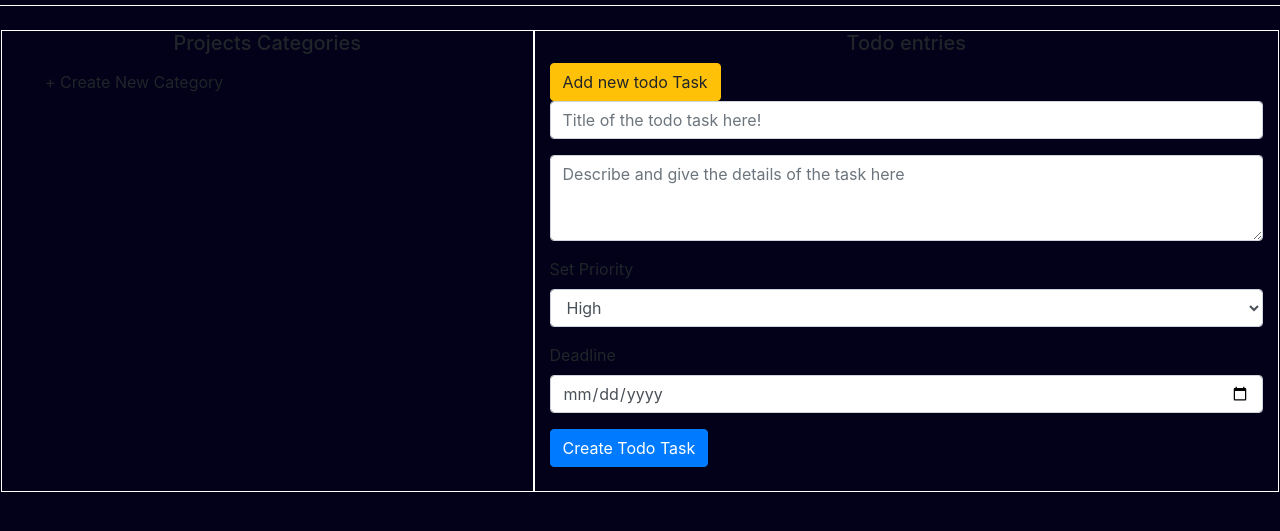
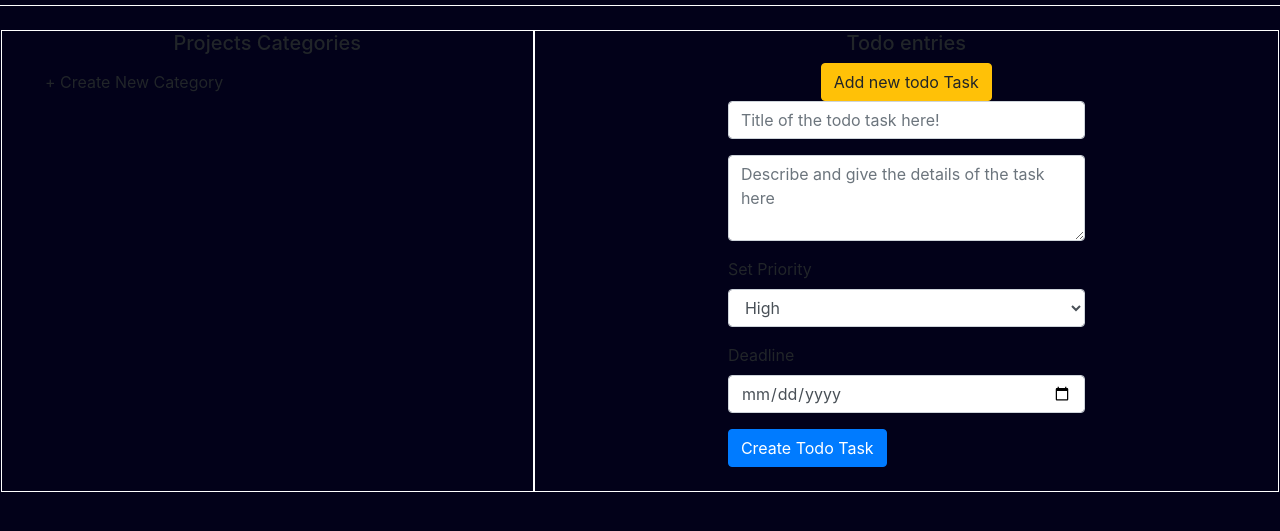
Before and after one commit to lekegitrepo/todo-list, a website built with webpack: page dist/index.html in a window 1280 px wide. Shown: the part 51-582 px from the top of the page. Built offline with nearby package versions, Linux system fonts and the light colour scheme.

Commit message:
set initial width and position of todo form

```diff
--- a/dist/index.html
+++ b/dist/index.html
@@ -38,8 +38,10 @@
           <div class="col-7 todo-container">
             <div class="text-center"><h5>Todo entries</h5></div>
             <div id="todo-entries"></div>
-            <button id="todo-task" class="btn btn-warning">Add new todo Task</button>
-            <div class="mb-4">
+            <div class="text-center">
+              <button id="todo-task" class="btn btn-warning">Add new todo Task</button>
+            </div>
+            <div class="mb-4 w-50 mx-auto">
               <div class="form-group">
                 <input type="text" class="form-control" id="title" placeholder="Title of the todo task here!">
               </div>
```
